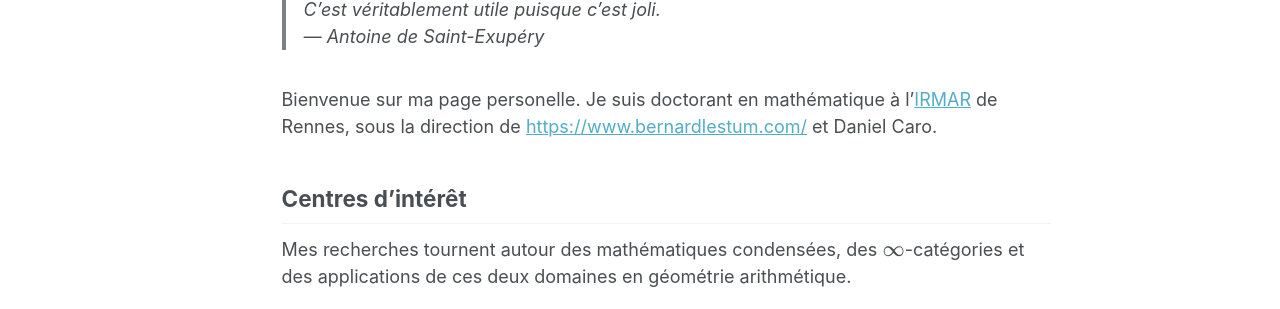
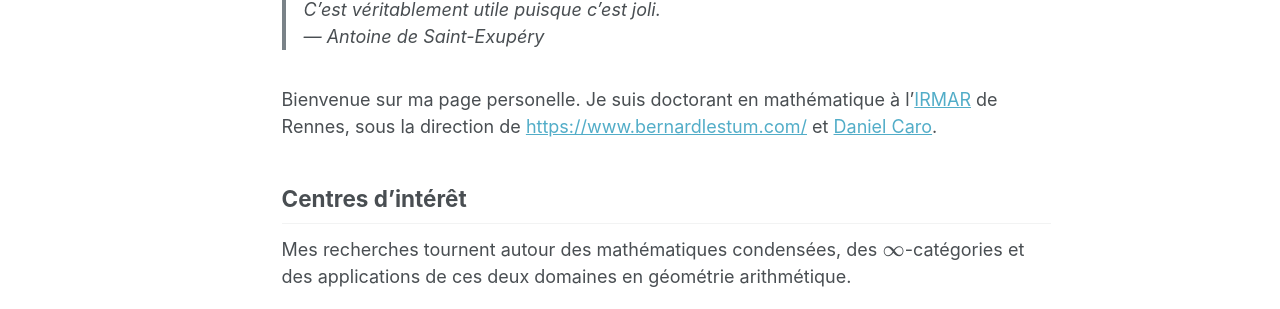
Before and after one commit to dakolar/dakolar.github.io, a Jekyll site: the page built from _pages/about.md, in a window 1280 px wide and 1085 px high. Shown: the part 188-497 px from the top of the window. Built offline with Jekyll 4.4.1, drawn with Linux system fonts in a browser that asks for light colours; part of the change alters nothing that is shown.

Commit message:
Petits ajustements 2

```diff
--- a/_pages/about.md
+++ b/_pages/about.md
@@ -10,7 +10,7 @@ redirect_from:
 > C'est véritablement utile puisque c'est joli.
 — Antoine de Saint-Exupéry
 
-Bienvenue sur ma page personelle. Je suis doctorant en mathématique à l'[IRMAR](https://irmar.univ-rennes.fr/) de Rennes, sous la direction de [https://www.bernardlestum.com/](Bernard Le Stum) et Daniel Caro.
+Bienvenue sur ma page personelle. Je suis doctorant en mathématique à l'[IRMAR](https://irmar.univ-rennes.fr/) de Rennes, sous la direction de [https://www.bernardlestum.com/](Bernard Le Stum) et [Daniel Caro](https://carod.users.lmno.cnrs.fr/).
 
 Centres d'intérêt
 ---
```
